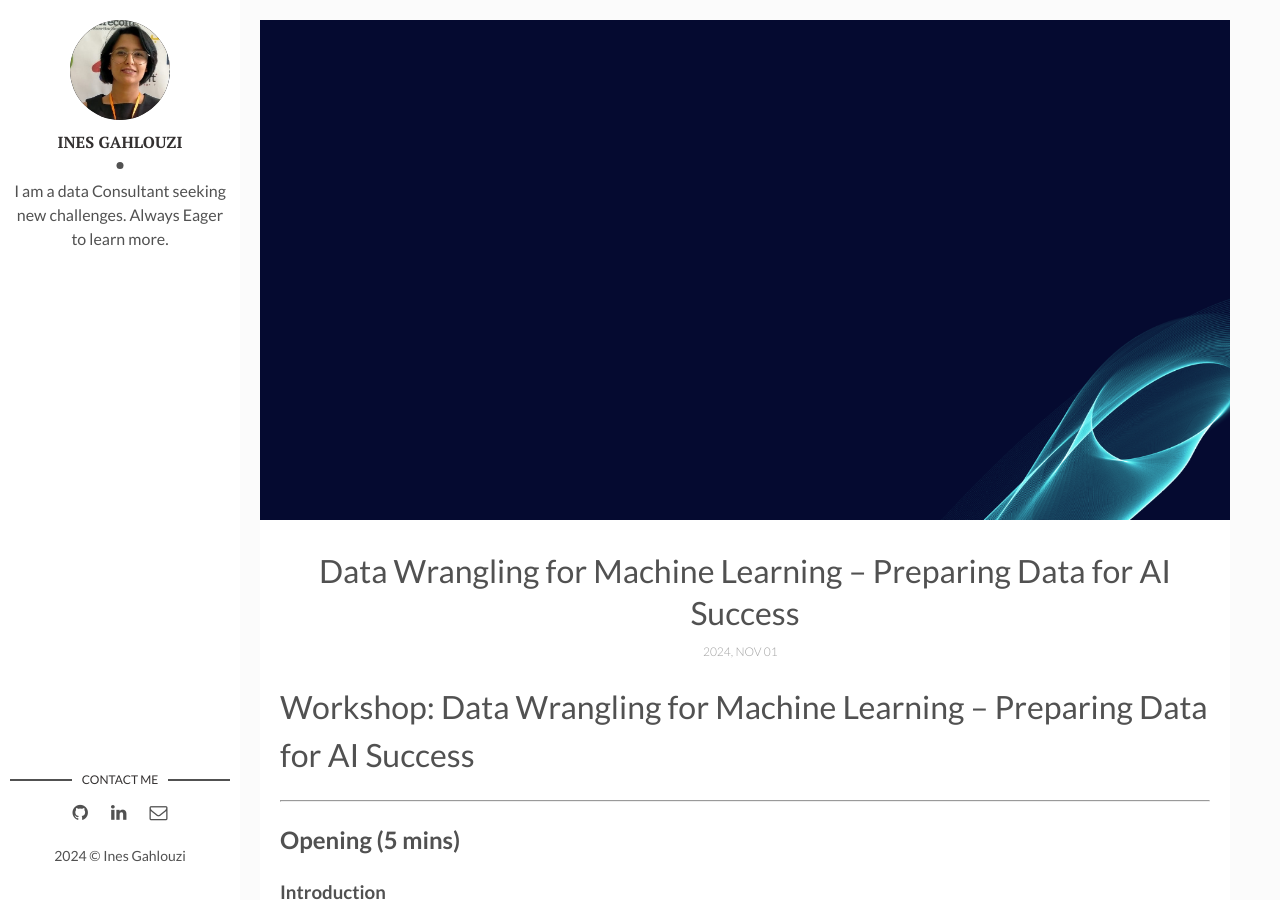
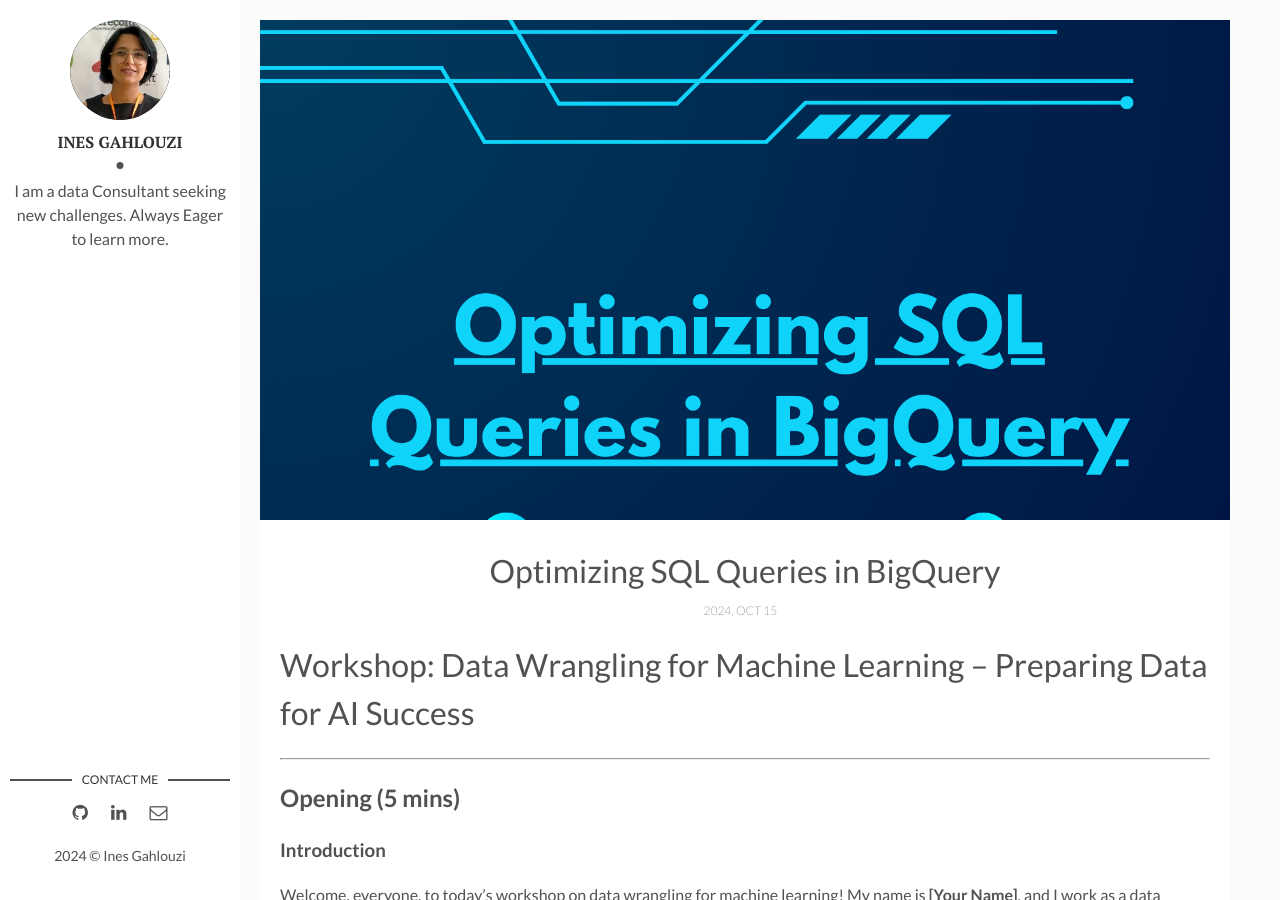
Before and after one commit to inesgh1/Ines-s-Blog, a Jekyll site: the page built from _posts/2024-11-01-DataWrangling.markdown, in a window 1280 px wide and 900 px high. Built offline with Jekyll 4.4.1, drawn with Linux system fonts in a browser that asks for light colours; comment, search, counter and statistics services are not loaded; some of the changed text lies outside the part shown.

Commit message:
Update 2024-11-01-DataWrangling.markdown

```diff
--- a/_posts/2024-11-01-DataWrangling.markdown
+++ b/_posts/2024-11-01-DataWrangling.markdown
@@ -1,10 +1,10 @@
 ---
 layout: post
-title: Data Wrangling for Machine Learning – Preparing Data for AI Success
-date: 2024-11-01
-description: This workshop presented as part of contribution to Wiempower Event
-img: Heading.png # Add image post (optional)
-tags: [Programming, Learn,flask,transformers] # add tag
+title: Optimizing SQL Queries in BigQuery
+date: 2024-10-15
+description: This is a A Step-by-Step Guide to Optimizing SQL Queries
+img: Optimizing.png # Add image post (optional)
+tags: [Programming,Etl,SQL,BigQuery,data engineering] # add tag
 ---
 
 # Workshop: Data Wrangling for Machine Learning – Preparing Data for AI Success
```
